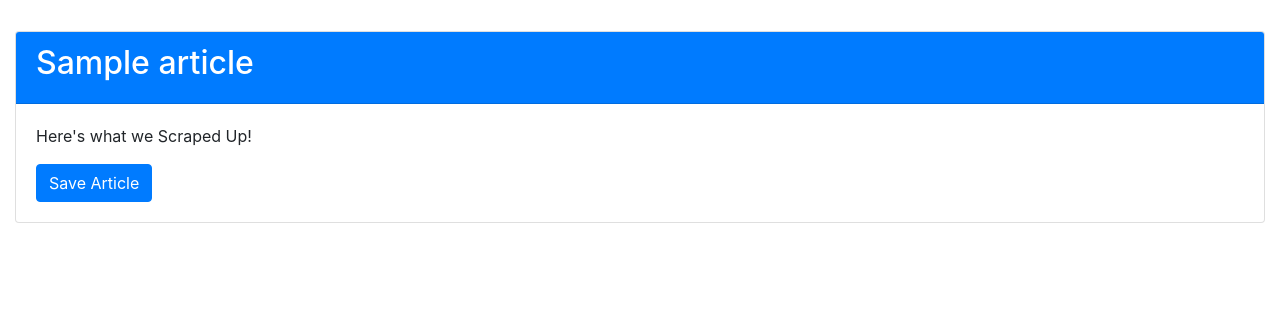
After one commit to wyattc98/All-the-News-That-s-Fit-to-Scrape, a Node server app: template views/index.handlebars in a window 1280 px wide. The commit adds this page. Shown: the part 470-800 px from the top of the page. Run offline with Node 20, Linux system fonts and the light colour scheme; the template is opened without the code that fills it: most values are stand-ins (such as "Sample title", 1, 10 or a date in 2020); some libraries are stand-ins or nearby versions.

Commit message:
Converted to handlebars from html and fixed scraping look.

```diff
--- a/public/style.css
+++ b/public/style.css
@@ -1,11 +1,12 @@
-.wrapper {
+.jumbotron {
   background-image: url("https://images.pexels.com/photos/296890/pexels-photo-296890.jpeg?auto=compress&cs=tinysrgb&dpr=2&h=750&w=1260");
   background-repeat: no-repeat;
   height: 60%;
 }
 
-.wrapper h1 {
+.jumbotron h1 {
   text-align: center;
+  padding: 100px 0;
   color: white;
 }
 
--- a/server.js
+++ b/server.js
@@ -13,7 +13,9 @@ var MONGODB_URI = process.env.MONGODB_URI || "mongodb://localhost/hwscraperdb";
 
 mongoose.connect(MONGODB_URI);
 
-
+const exphbs = require("express-handlebars");
+app.engine("handlebars", exphbs({ defaultLayout: "main" }));
+app.set("view engine", "handlebars");
 
 app.use(logger("dev"));
 app.use(express.urlencoded({ extended: true }));
@@ -22,7 +24,15 @@ app.use(express.static("public"));
 
 mongoose.connect("mongodb://localhost/hwscraperdb", { useNewUrlParser: true });
 
-//ADD Routes
+app.get("/", function(req, res) {
+    db.Article.find({})
+    .then(function(dbArticle) {
+        let hbsObject = {
+            articles: dbArticle
+        }
+      res.render("index", hbsObject );
+    });  })
+
 app.get("/Scrape", function (req, res) {
     axios.get("https://www.ign.com/").then(function (response) {
     var $ = cheerio.load(response.data);
@@ -34,7 +44,8 @@ app.get("/Scrape", function (req, res) {
 
             result.title = $(this)
               .children("a")
-              .text();
+              .text()
+              .trim();
             result.link = $(this)
               .children("a")
               .attr("href")
@@ -47,7 +58,7 @@ app.get("/Scrape", function (req, res) {
                  console.log(err)
              })
         });
-        res.send("Scrape Complete!")
+        res.send("Scrape Complete press back button in Browser for Results!")
         res.redirect("/")
     });
 });
--- /dev/null
+++ b/views/index.handlebars
@@ -0,0 +1,39 @@
+<nav class="nav" style="background-color:black;">
+    <a class="nav-link" style="color: white; font-size: 24px;">The Morning Scrape</a>
+    <a class="nav-link" style="color: white;" href="/Scrape">Press Here to Scrape!</a>
+    <a class="nav-link" style="color: white;" href="#">Saved Articles</a>
+    <a class="nav-link"><button type="button" class="btn btn-outline-primary">Saved Articles</button></a>
+    <a class="nav-link"><button type="button" class="btn btn-outline-danger">Delete Articles</button></a>
+</nav>
+<div class="jumbotron" background="../images/jumbo.jpg">
+    <h1>The Morning Scrape</h1>
+</div>
+<div class="results">
+    <div id="Article">
+        <div class="col-12">
+            {{#if articles}}
+            {{#each articles}}
+            <div class="card w-90">
+                <div class="card-header text-white bg-primary">
+                    <a href={{link}} target="_blank" class="text-white">
+                        <h2>{{title}}</h2>
+                    </a>
+                </div>
+                <div class="card-body">
+                    <p class="card-text">
+                        Here's what we Scraped Up!
+                    </p>
+                    <button id="{{_id}}" class="btn btn-primary save-btn">Save Article</button>
+                </div>
+            </div>
+            {{/each}}
+            {{else}}
+            <div class="card text-white bg-secondary w-90 p-1">
+                <div class="card-body text-center">
+                    Uh oh. Looks like we don't have any new articles
+                </div>
+            </div>
+            {{/if}}
+        </div>
+        <div id="notes"></div>
+    </div>
--- /dev/null
+++ b/views/layouts/main.handlebars
@@ -0,0 +1,30 @@
+<!DOCTYPE html>
+<html>
+
+<head>
+    <meta charset="utf-8" />
+    <meta http-equiv="X-UA-Compatible" content="IE=edge">
+    <title>The Morning Scrape</title>
+    <meta name="viewport" content="width=device-width, initial-scale=1">
+    <link rel="stylesheet" href="https://stackpath.bootstrapcdn.com/bootstrap/4.2.1/css/bootstrap.min.css"
+        integrity="sha384-GJzZqFGwb1QTTN6wy59ffF1BuGJpLSa9DkKMp0DgiMDm4iYMj70gZWKYbI706tWS" crossorigin="anonymous">
+    <link rel="stylesheet" href="style.css">
+    <script src="app.js"></script>
+</head>
+
+<body>
+    <div class="wrapper">
+        {{{ body }}}
+    </div>
+
+    <script src="https://code.jquery.com/jquery-3.2.1.min.js"></script>
+    <script src="https://cdnjs.cloudflare.com/ajax/libs/popper.js/1.12.9/umd/popper.min.js"
+        integrity="sha384-ApNbgh9B+Y1QKtv3Rn7W3mgPxhU9K/ScQsAP7hUibX39j7fakFPskvXusvfa0b4Q"
+        crossorigin="anonymous"></script>
+    <script src="https://maxcdn.bootstrapcdn.com/bootstrap/4.0.0/js/bootstrap.min.js"
+        integrity="sha384-JZR6Spejh4U02d8jOt6vLEHfe/JQGiRRSQQxSfFWpi1MquVdAyjUar5+76PVCmYl"
+        crossorigin="anonymous"></script>
+</body>
+
+
+</html>
```
Also changed, not shown: public/index.html (deleted, +0 -34 lines), views/saved.handlebars (added).
